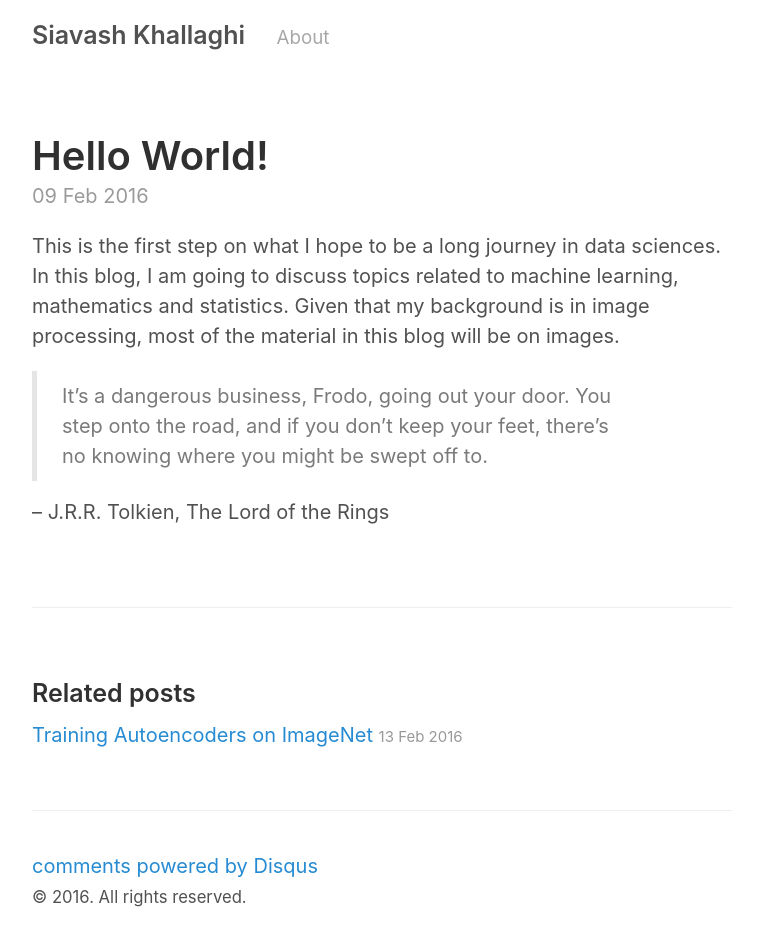
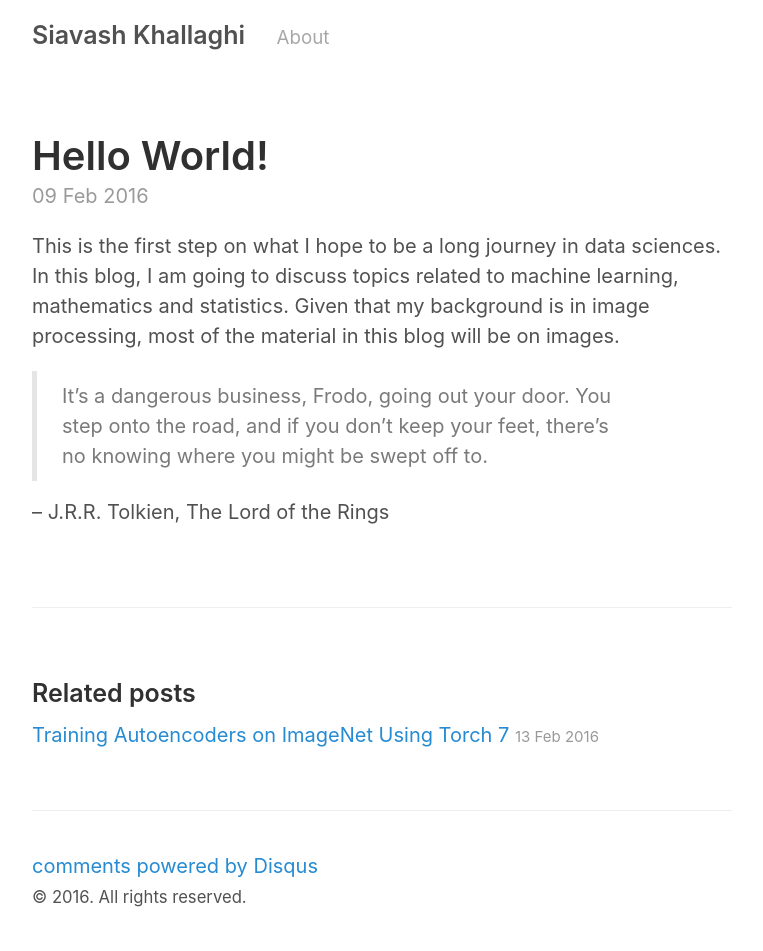
Before and after one commit to siavashk/siavashk.github.io, a Jekyll site: the page built from _posts/2016-02-09-hello-world.md, in a window 1280 px wide. Shown: the whole page, without its empty margins (258-1021 px from the left). Built offline with Jekyll 4.4.1, drawn with Linux system fonts in a browser that asks for light colours; comment, search, counter and statistics services are not loaded.

Commit message:
Fixing the title

```diff
--- a/_posts/2016-02-13-autoencoder-imagenet.md
+++ b/_posts/2016-02-13-autoencoder-imagenet.md
@@ -1,6 +1,6 @@
 ---
 layout: post
-title: "Training Autoencoders on ImageNet"
+title: "Training Autoencoders on ImageNet Using Torch 7"
 comments: true
 ---
 
```
